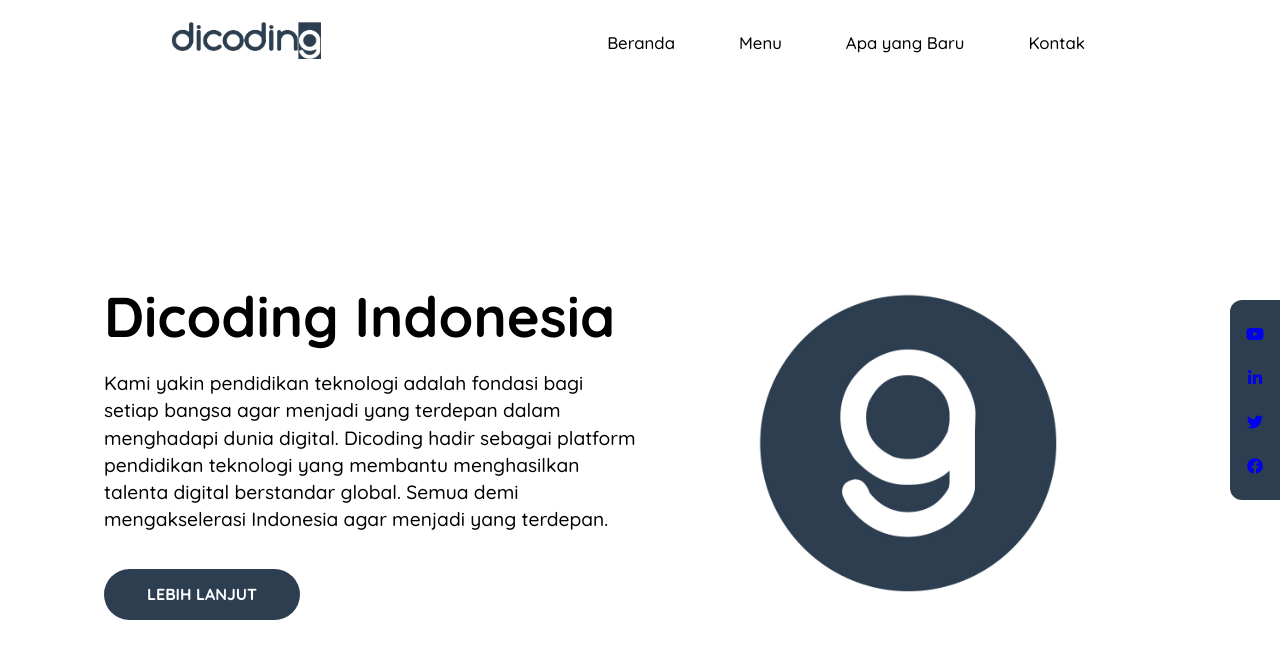
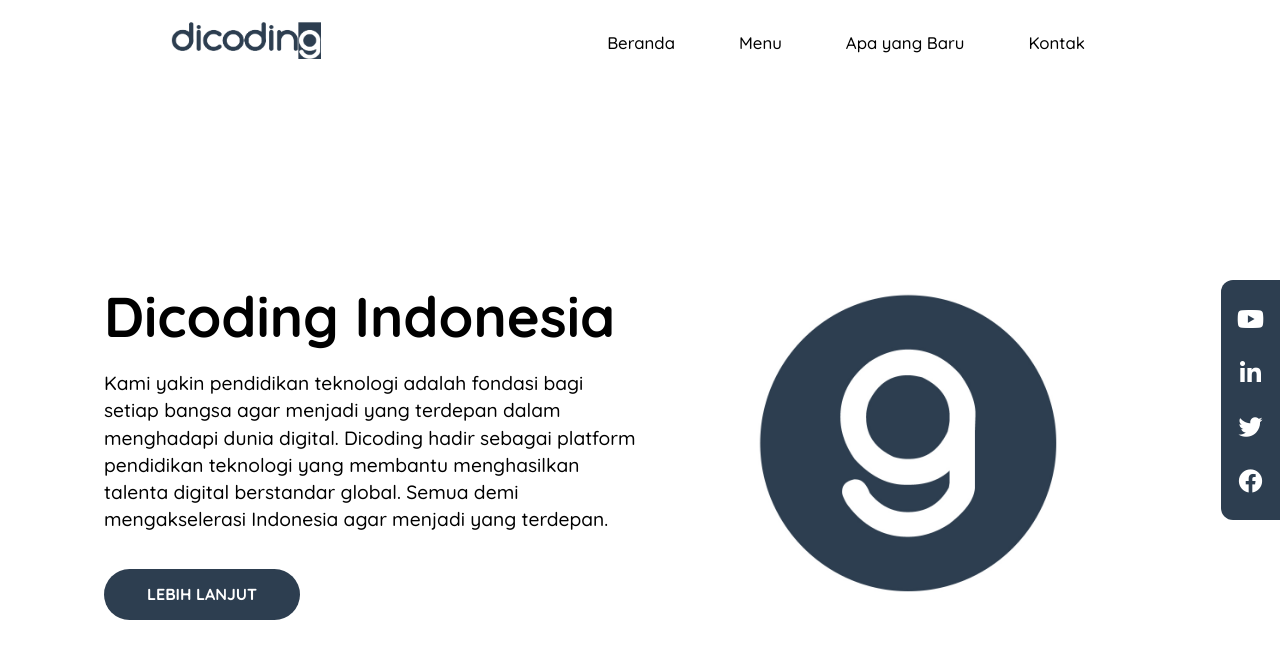
Before and after one commit to adiyatmapw/latihanwebdicoding, a plain HTML site: page index.html in a window 1280 px wide. Drawn offline with Linux system fonts and the light colour scheme; files whose address does not match are found by name.

```diff
--- a/app.css
+++ b/app.css
@@ -156,3 +156,14 @@
 main aside .social-media li {
   list-style-type: none;
 }
+
+main aside .social-media li a {
+  text-decoration: none;
+  font-size: 1.5rem;
+  color: white;
+  transition: all .1s ease-in-out;
+}
+
+main aside .social-media li a:hover {
+  color: #89b0d9;
+}
```
